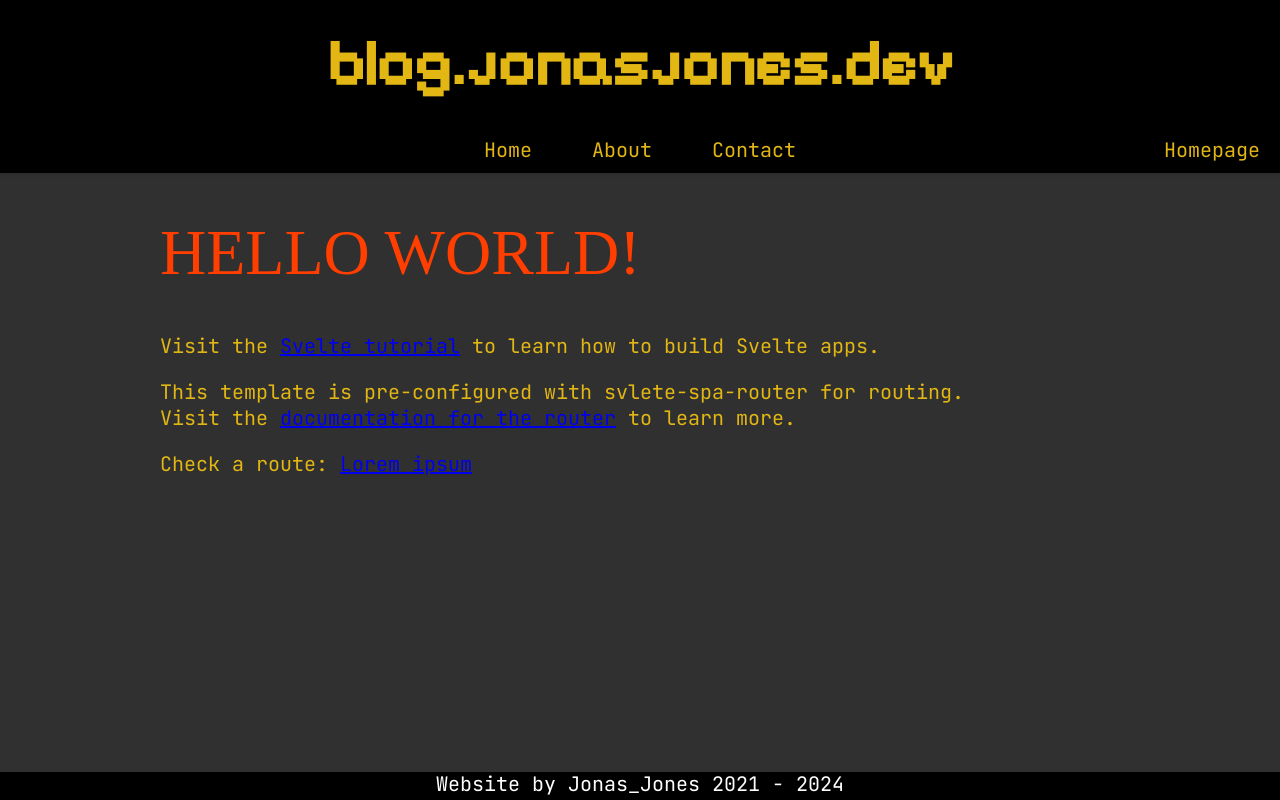
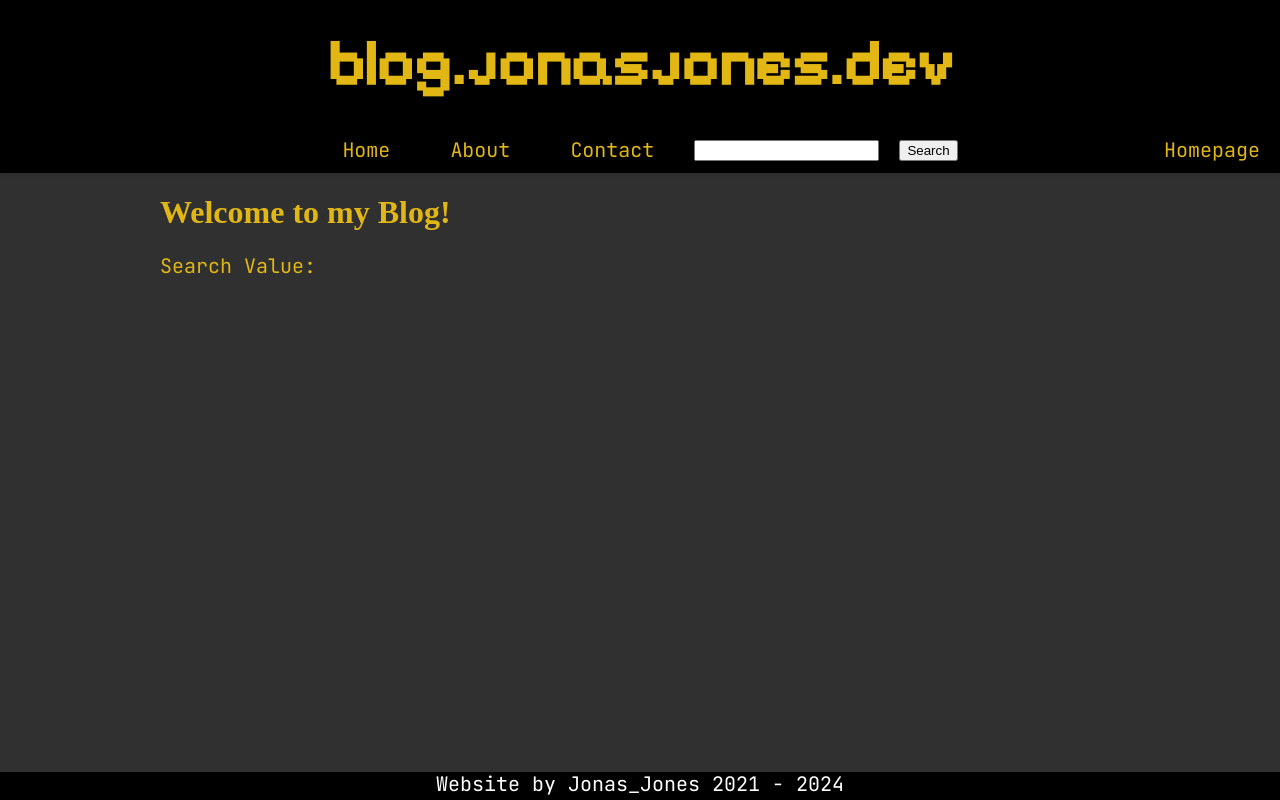
Before and after one commit to JonasunderscoreJones/blog.jonasjones.dev, a Svelte app: page / in a window 1280 px wide. Built offline with nearby package versions, Linux system fonts and the light colour scheme.

Commit message:
added search bar

```diff
--- a/src/App.svelte
+++ b/src/App.svelte
@@ -21,14 +21,22 @@
         window.addEventListener('scroll', handleScroll);
         return () => window.removeEventListener('scroll', handleScroll);
     });
+
+	let searchValue = '';
+
+	function handleSearch(event) {
+		// Update the searchValue with the value received from the child component
+		searchValue = event.detail;
+	}
 </script>
 
 <Title visible={showTitle} />
-<Navbar />
+<Navbar on:search={handleSearch} />
 
 <main>
 	<div class="content">
 		<Router {routes} />
+		<p>Search Value: {searchValue}</p>
 	</div>
 </main>
 
--- a/src/components/Navbar.svelte
+++ b/src/components/Navbar.svelte
@@ -1,8 +1,23 @@
+<script>
+    import { createEventDispatcher } from 'svelte';
+
+    const dispatch = createEventDispatcher();
+
+    let searchTerm = '';
+
+    function handleSearch() {
+      // Dispatch an event with the search term as payload
+      dispatch('search', searchTerm);
+    }
+  </script>
+
 <nav class="navbar">
     <ul>
         <li><a href="/#/">Home</a></li>
         <li><a href="https://jonasjones.dev/about">About</a></li>
         <li><a href="#contact">Contact</a></li>
+        <input type="text" bind:value={searchTerm} />
+        <button on:click={handleSearch}>Search</button>
         <a href="https://jonasjones.dev" class="sticky-link">Homepage</a>
     </ul>
 </nav>
--- a/src/routes/Home.svelte
+++ b/src/routes/Home.svelte
@@ -1,18 +1,3 @@
-<h1>Hello world!</h1>
-<p>Visit the <a href="https://svelte.dev/tutorial">Svelte tutorial</a> to learn how to build Svelte apps.</p>
-<p>
-    This template is pre-configured with svlete-spa-router for routing.<br/>
-    Visit the <a href="https://github.com/ItalyPaleAle/svelte-spa-router">documentation for the router</a> to learn more.
-</p>
-<p>
-    Check a route: <a href="#/lorem/2">Lorem ipsum</a>
-</p>
-
-<style>
-	h1 {
-		color: #ff3e00;
-		text-transform: uppercase;
-		font-size: 4em;
-		font-weight: 100;
-	}
-</style>
+<div>
+	<h1>Welcome to my Blog!</h1>
+</div>
```
